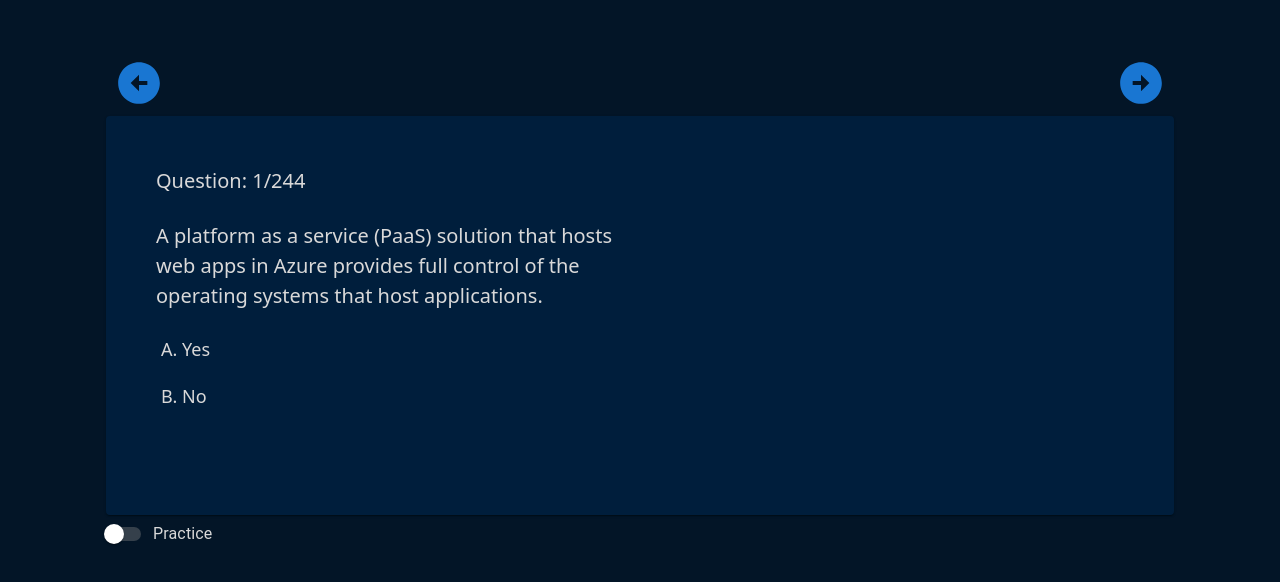
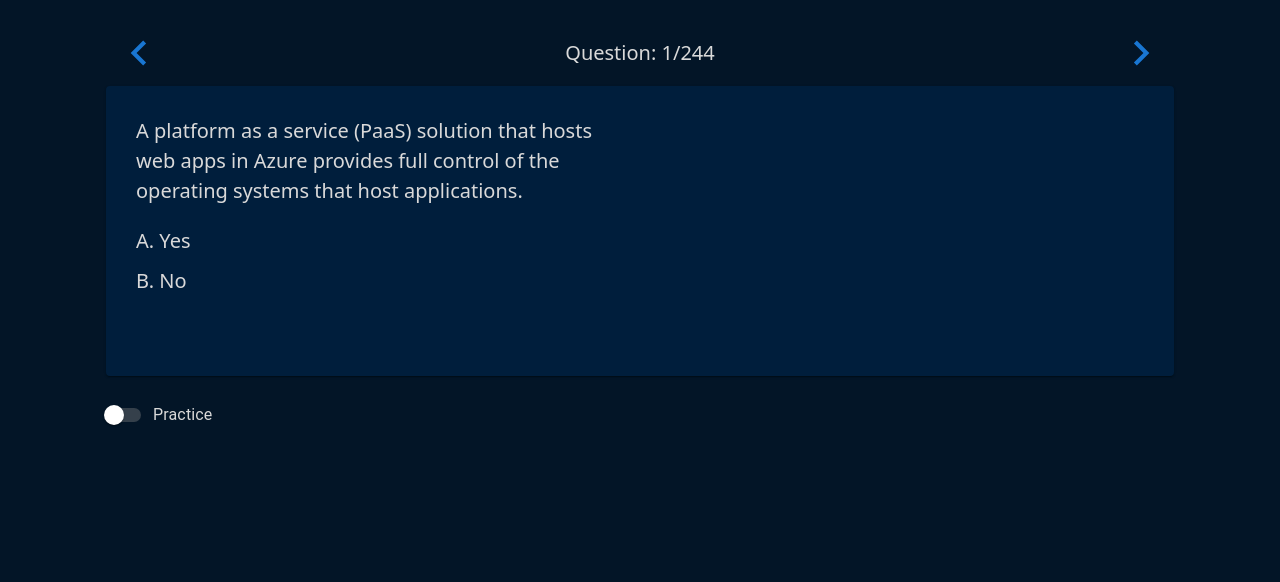
Before and after one commit to jwswe/exam-practice-app, a React (Create React App) app: page /exam in a window 1280 px wide. Shown: the top 582 px of the page. Built offline with nearby package versions, Linux system fonts and the light colour scheme; the HTML template or start-up script is replaced by a standard one.

Commit message:
ui adjusted

```diff
--- a/src/views/exam.tsx
+++ b/src/views/exam.tsx
@@ -1,5 +1,5 @@
 import { Paper, styled, IconButton, Switch, FormControlLabel } from '@mui/material';
-import { ArrowCircleLeft, ArrowCircleRight } from '@mui/icons-material';
+import { ArrowCircleLeft, ArrowCircleRight, ChevronLeft, ChevronRight } from '@mui/icons-material';
 import { Container } from '@mui/system';
 import { useState } from 'react';
 import { Button } from 'react-bootstrap';
@@ -186,18 +186,18 @@ export const Exam = () => {
 
   return (
     <Container>
-      <ButtonContainer>
+      <TopContainer>
         <IconButton color="primary" aria-label="Previous" component="label">
           <Button hidden onClick={() => changeQuestion(false)} disabled={current === 0} />
-          <ArrowCircleLeft style={{ width: 50, height: 50 }} />
+          <ChevronLeft style={{ width: 50, height: 50 }} />
         </IconButton>
+        <Heading>{`Question: ${current + 1}/${totalQuestion}`}</Heading>
         <IconButton color="primary" aria-label="Next" component="label">
           <Button hidden onClick={() => changeQuestion(true)} disabled={current + 1 === totalQuestion} />
-          <ArrowCircleRight style={{ width: 50, height: 50 }} />
+          <ChevronRight style={{ width: 50, height: 50 }} />
         </IconButton>
-      </ButtonContainer>
+      </TopContainer>
       <StyledPaper>
-        <Heading>{`Question: ${current + 1}/${totalQuestion}`}</Heading>
         <QuestionText key={currentQuestion.question} initial={{ opacity: 0, x: 50 }} animate={{ opacity: 1, x: 0 }}>
           {currentQuestion.question}
         </QuestionText>
@@ -212,13 +212,14 @@ export const Exam = () => {
 };
 
 const StyledPaper = styled(Paper)({
-  padding: 50,
+  padding: 30,
   background: 'rgb(0, 30, 60)',
   marginLeft: 0,
   marginRight: 0,
 });
 
 const Label = styled(FormControlLabel)({
+  marginTop: 20,
   color: selectedColor,
   whiteSpace: 'pre-line',
 });
@@ -244,22 +245,21 @@ const AnswerContainer = styled('div')({
   paddingBottom: 50,
 });
 const Heading = styled(Text)({
-  marginBottom: 25,
   fontWeight: 500,
 });
 
 const Answer = styled(Text)({
   cursor: 'default',
-  fontSize: 18,
-  padding: 5,
+  fontSize: 20,
   marginTop: 10,
 
   borderRadius: 5,
   '&:hover': {},
 });
 
-const ButtonContainer = styled('div')({
-  marginTop: 50,
+const TopContainer = styled('div')({
+  marginTop: 20,
   display: 'flex',
   justifyContent: 'space-between',
+  alignItems: 'center',
 });
```
